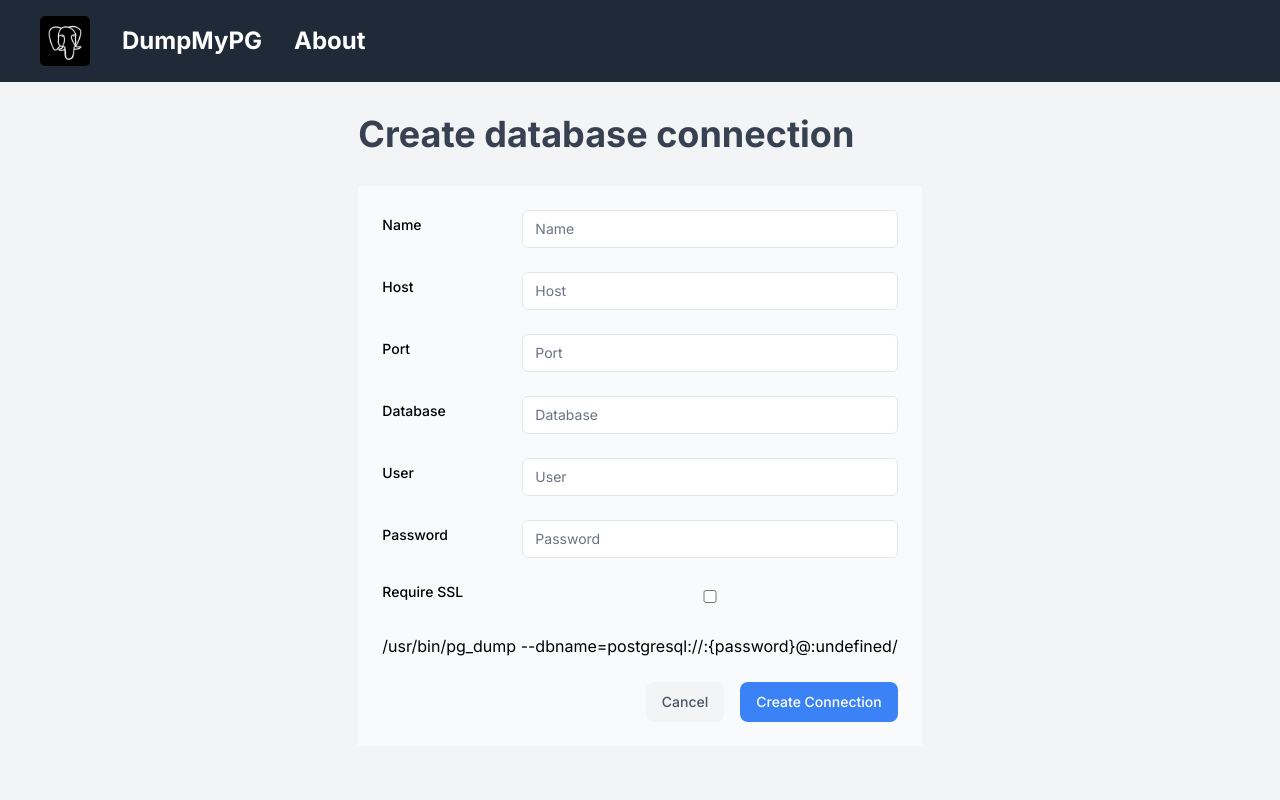
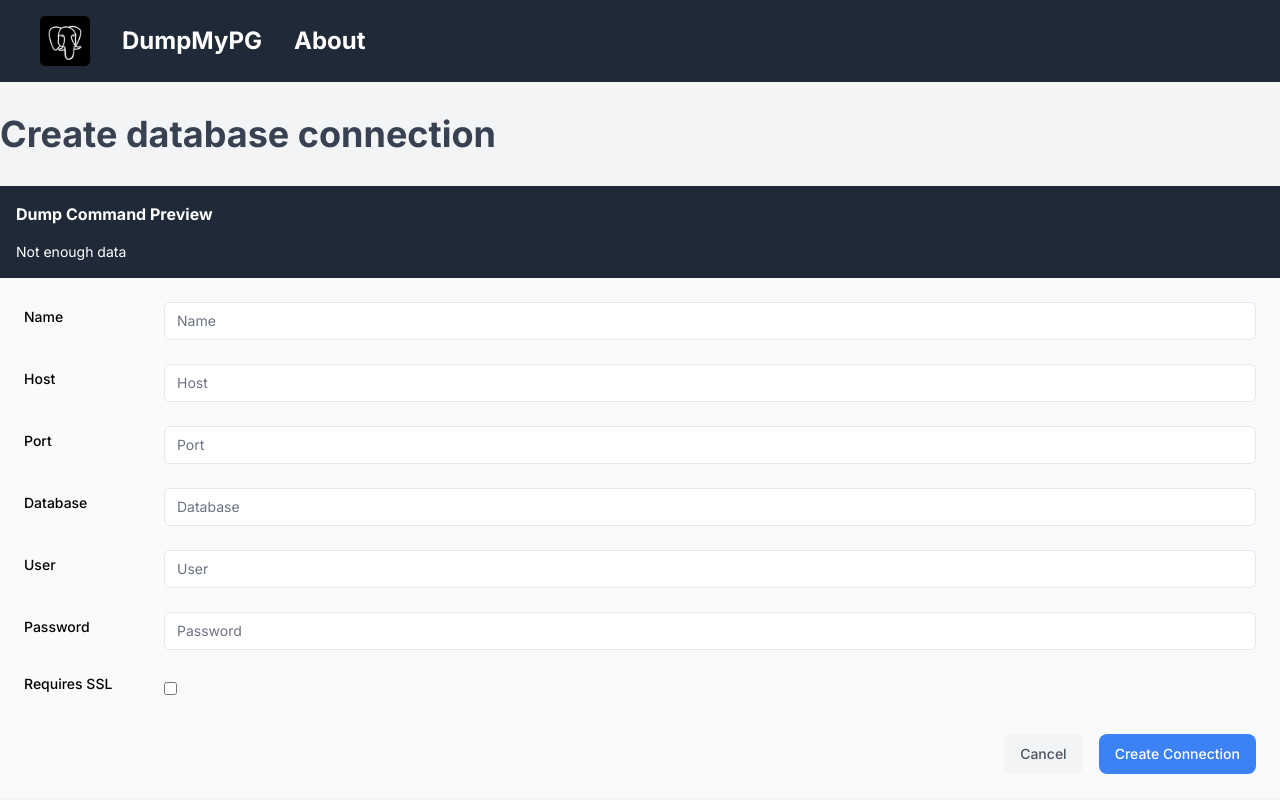
Before and after one commit to gmotta23/dumpmypg, a Next.js app: page /connections/create in a window 1280 px wide. Built offline with nearby package versions, Linux system fonts and the light colour scheme.

Commit message:
feat: Preview component

```diff
--- a/src/app/connections/create/page.tsx
+++ b/src/app/connections/create/page.tsx
@@ -4,7 +4,9 @@ import Section from "@/app/ui/display/section";
 export default function Page() {
   return (
     <Section title="Create database connection">
-      <Form />
+      <div className="container w-screen">
+        <Form />
+      </div>
     </Section>
   );
 }
--- a/src/app/ui/connections/create-connection-form.tsx
+++ b/src/app/ui/connections/create-connection-form.tsx
@@ -9,6 +9,23 @@ import { redirect } from "next/navigation";
 import { useEffect, useState } from "react";
 import { formatScript } from "@/lib/utils";
 import { Connection } from "@/lib/definitions";
+
+const PreviewScript = ({ previewScript }: { previewScript: string }) => {
+  return (
+    <div className="bg-gray-800 p-4">
+      <div className="">
+        <div className="grid gap-4 text-white">
+          <div className="text-md font-bold">Dump Command Preview</div>
+          <div className="text-sm">
+            {previewScript.length
+              ? `Command: ${previewScript}`
+              : "Not enough data"}
+          </div>
+        </div>
+      </div>
+    </div>
+  );
+};
 
 export default function Form() {
   const initialState: FormState = { message: null, errors: {}, success: false };
@@ -29,7 +46,15 @@ export default function Form() {
   const notify = () => toast("Connection created successfully!");
 
   useEffect(() => {
-    setPreviewScript(formatScript(previewConnection, true));
+    const noEmptyFields = Object.values(previewConnection).every(
+      (v) => v !== ""
+    );
+
+    if (noEmptyFields) {
+      setPreviewScript(formatScript(previewConnection, true));
+    } else {
+      setPreviewScript("");
+    }
   }, [previewConnection]);
 
   useEffect(() => {
@@ -41,6 +66,7 @@ export default function Form() {
 
   return (
     <form action={formAction}>
+      <PreviewScript previewScript={previewScript} />
       <div className="bg-gray-50 p-4 md:p-6">
         <div className="mb-4">
           <div className="flex items-center">
@@ -234,13 +260,13 @@ export default function Form() {
               htmlFor="ssl"
               className="text-left mb-2 text-sm font-medium w-32"
             >
-              Require SSL
+              Requires SSL
             </label>
             <input
               id="ssl"
               name="ssl"
               type="checkbox"
-              className="cursor-pointer rounded-md border border-gray-200 py-2 ml-3 pl-3 text-sm outline-2 placeholder:text-gray-500 flex-1"
+              className="cursor-pointer rounded-md border border-gray-200 py-2 ml-3 pl-3 text-sm outline-2 placeholder:text-gray-500"
               onChange={(e) =>
                 setPreviewConnection({
                   ...previewConnection,
@@ -258,7 +284,6 @@ export default function Form() {
               ))}
           </div>
         </div>
-        <div className="mb-4">{previewScript}</div>
 
         <div className="mt-6 flex justify-end gap-4">
           <Link
--- a/src/lib/actions.ts
+++ b/src/lib/actions.ts
@@ -90,7 +90,6 @@ export async function getConnectionDumps(connectionId: string) {
 export async function deleteConnectionDump(connectionId: string, dump: string) {
   return await ConnectionStorage.deleteConnectionDump(connectionId, dump).catch(
     (_) => {
-      console.log(_);
       throw new Error("Failed to delete connection dump.");
     }
   );
--- a/src/lib/utils.ts
+++ b/src/lib/utils.ts
@@ -3,16 +3,17 @@ import { Connection } from "./definitions";
 
 export const formatScript = (
   credentials: Partial<Connection>,
-  hidePassword = false
+  isPreview = false
 ) => {
   const { host, port, database, user, ssl } = credentials;
   let { password } = credentials;
+  let caller = isPreview ? "pg_dump" : "/usr/bin/pg_dump";
 
-  if (hidePassword) {
+  if (isPreview) {
     password = "{password}";
   }
 
-  let script = `/usr/bin/pg_dump --dbname=postgresql://${user}:${password}@${host}:${port}/${database}`;
+  let script = `${caller} --dbname=postgresql://${user}:${password}@${host}:${port}/${database}`;
 
   if (ssl) {
     script += "?sslmode=require";
```
